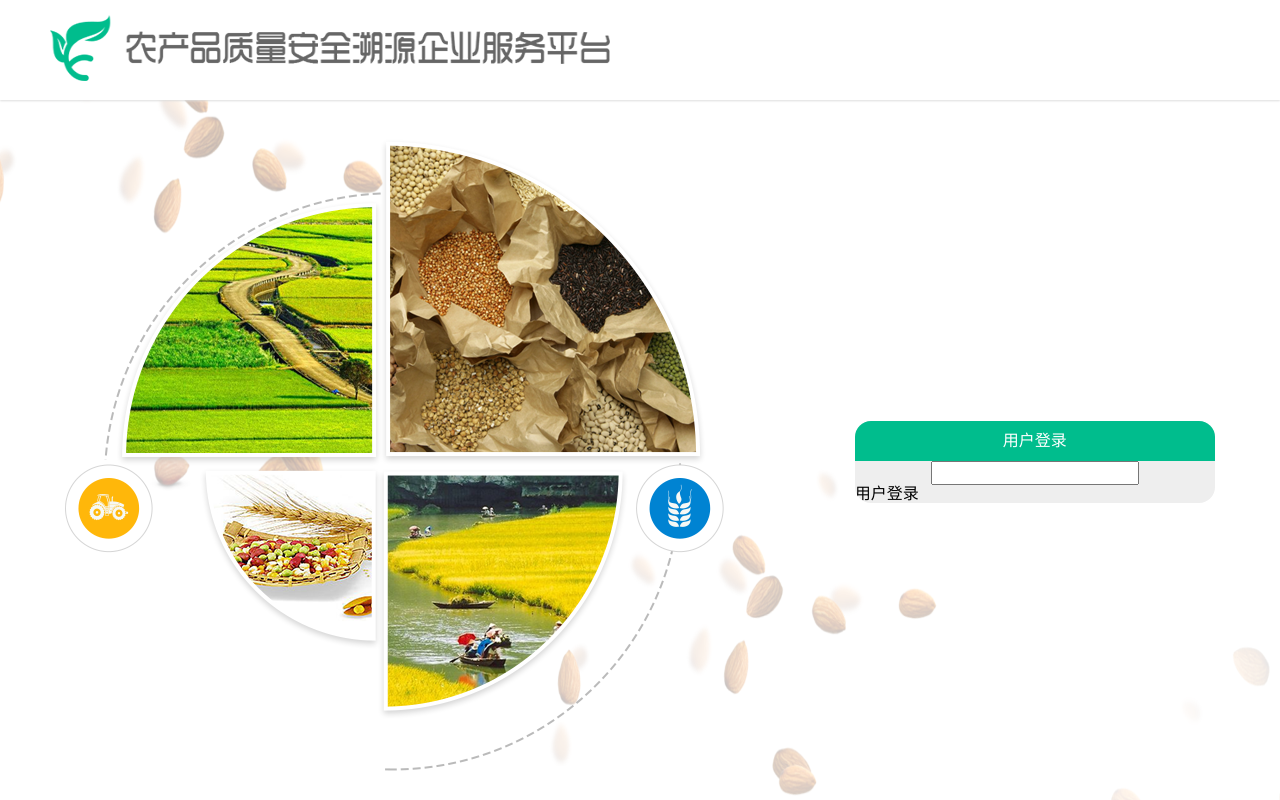
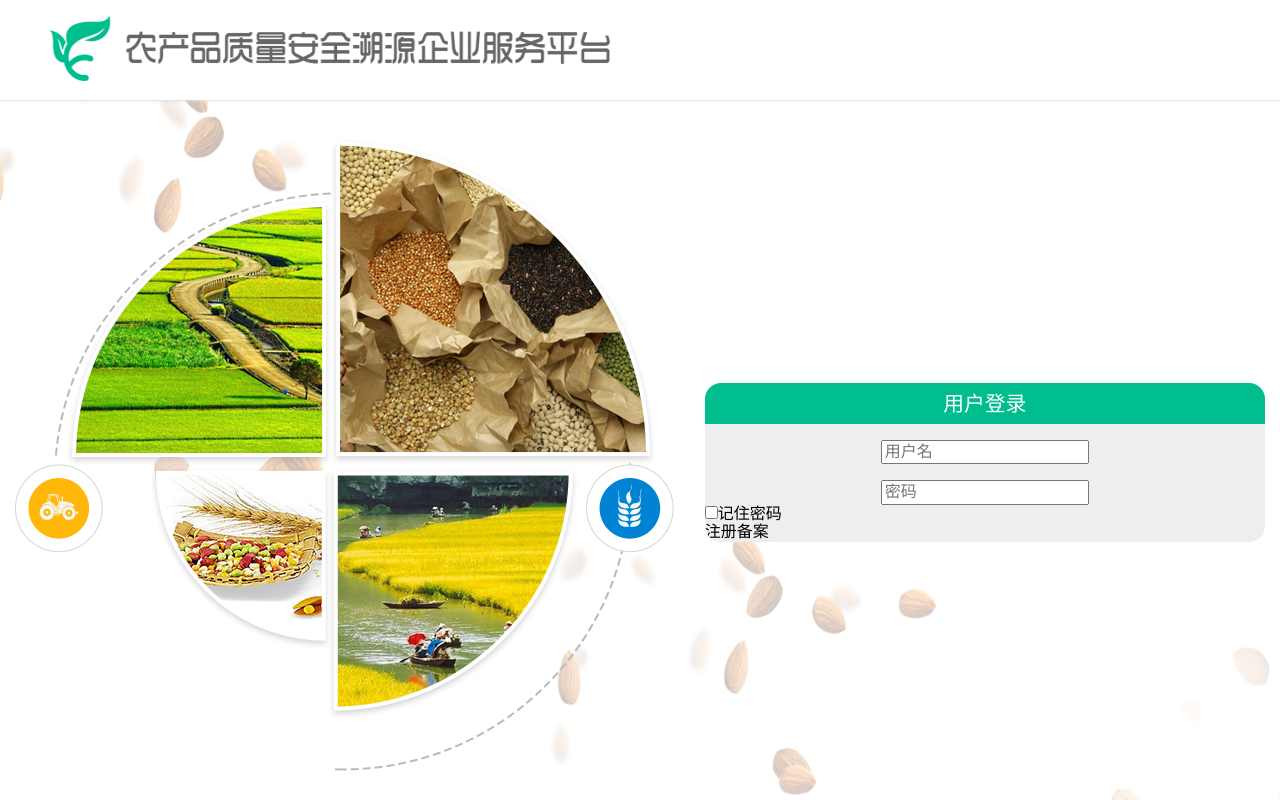
Before and after one commit to bicycler1/Traceable-produce, a Vue app: page /#/login in a window 1280 px wide. Built offline with nearby package versions, Linux system fonts and the light colour scheme.

Commit message:
登陆页面中login表格中有点问题

```diff
--- a/public/base.css
+++ b/public/base.css
@@ -14,3 +14,9 @@ img{
 	width: 100%;
 	height: 100%;
 }
+html,body{
+	font-size: 16px;
+}
+input {
+	outline: none;
+}
--- /dev/null
+++ b/src/components/login/LoginForm.vue
@@ -0,0 +1,86 @@
+<template>
+  <form action="Login_submit" method="get" accept-charset="utf-8">
+          <div class="from">
+            <div>
+              用户登录
+            </div>
+            <div>
+              <input type="text" name="" placeholder="用户名" v-model="username">
+            </div>
+            <div>
+              <input type="password" name="" placeholder="密码" v-model="password">
+            </div>
+            <div>
+              <div>
+                <span><input type="checkbox"></span>
+                <span>记住密码</span>
+              </div>
+              <div>
+                注册备案
+              </div>
+            </div>
+          </div>
+        </form>
+</template>
+
+<style scoped>
+.from{
+  width: 560px;
+  border-radius: 16px;
+  overflow: hidden;
+  background-color: #eee;
+}
+.from>div:nth-child(1){
+  position: relative;
+  background-color: #00bd8d;
+  color: #fff;
+  line-height: 2;
+  text-align: center;
+  font-size: 1.3rem
+}
+.from>div:nth-child(2){
+  position: relative;
+  display: flex;
+  justify-content: center;
+  align-items: center;
+  margin-top: 16px;
+}
+.from>div:nth-child(3){
+  position: relative;
+  display: flex;
+  justify-content: center;
+  align-items: center;
+  margin-top: 16px;
+}
+.from>div:nth:child(2),div:nthchild(3) input{
+  width: 80%;
+  height: 36px;
+  padding: 6px;
+  border: 1px solid #bbb;
+}
+.from input:focus{
+  border: 1px solid #5fcef8;
+}
+.checkbox{
+  position: relative;
+  display: flex;
+  justify-content: space-around;
+  align-items: center;
+  margin-top: 16px;
+}
+</style>
+
+<script>
+  export default {
+    name: 'LoginForm',
+    data () {
+      return {
+        username: "",
+        password: ""
+      }
+    }
+  }
+
+</script>
+
+<!-- Add "scoped" attribute to limit CSS to this component only -->
--- a/src/views/Login.vue
+++ b/src/views/Login.vue
@@ -13,19 +13,7 @@
         <img src="../assets/LoginImgs/loginImg.png">
       </div>
       <div>
-        <form action="Login_submit" method="get" accept-charset="utf-8">
-          <div class="from">
-            <div>
-              用户登录
-            </div>
-            <div>
-              <input type="" name="" >
-            </div>
-            <div>
-              用户登录
-            </div>
-          </div>
-        </form>
+        <LoginForm></LoginForm>
       </div>
     </div>
   </div>
@@ -65,27 +53,13 @@
   margin-top: 3%;
   width: 100%;
 }
-.from{
-  width: 360px;
-  border-radius: 16px;
-  overflow: hidden;
-  background-color: #eee;
-}
-.from>div:nth-child(1){
-  position: relative;
-  background-color: #00bd8d;
-  color: #fff;
-  line-height: 2.5;
-  text-align: center;
-}
-.from>div:nth-child(2){
-  position: relative;
-  display: flex;
-  justify-content: center;
-  align-items: center;
-}
 </style>
 
 <script>
-
+  import LoginForm from '@/components/login/LoginForm.vue'
+  export default {
+    components:{
+      LoginForm
+    }
+  }
 </script>
```
Also changed, not shown: src/views/Home.vue (+2 -0 lines).
